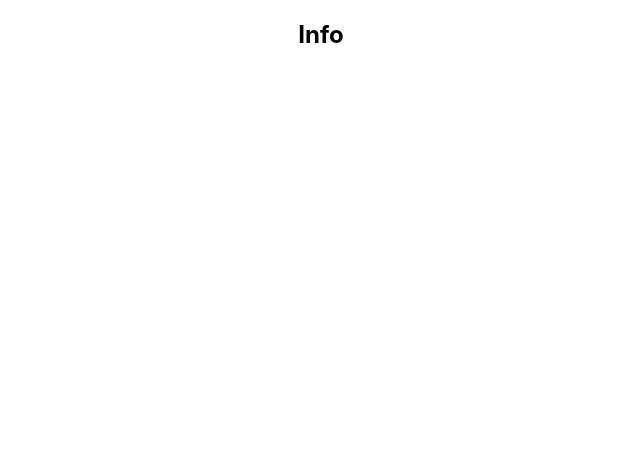
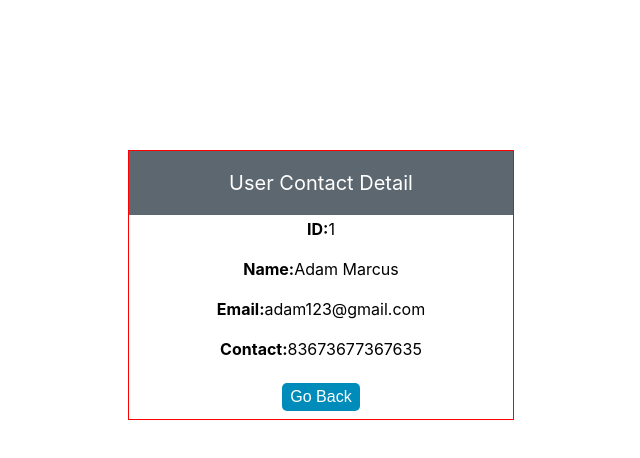
Before and after one commit to bbilginerdem/rtk-crud, a React (Create React App) app: page /info/1 in a window 1280 px wide. Shown: the top 458 px of the page, without its empty margins (319-959 px from the left). Built offline with nearby package versions, Linux system fonts and the light colour scheme; data requests are answered from the project's data file.

Commit message:
info page created

```diff
--- a/src/pages/Info.tsx
+++ b/src/pages/Info.tsx
@@ -1,8 +1,47 @@
-import React from 'react'
+import React, { useEffect } from 'react'
+import { useParams, Link } from 'react-router-dom'
+import { toast } from 'react-toastify'
+import "./Info.css"
+import { useContactQuery } from '../services/contactsApi'
 
 const Info = () => {
+  const { id } = useParams()
+  const { data, error } = useContactQuery(id!)
+
+  useEffect(() => {
+    if (error) {
+      toast.error("Something went wrong!")
+    }
+  }, [error])
   return (
-    <div><h2>Info</h2></div>
+    <div style={{ marginTop: "150px" }}>
+      <div className="card">
+        <div className="card-header">
+          <p>User Contact Detail</p>
+        </div>
+        <div className="container">
+          <strong>ID:</strong>
+          <span>{id}</span>
+          <br />
+          <br />
+          <strong>Name:</strong>
+          <span>{data && data.name}</span>
+          <br />
+          <br />
+          <strong>Email:</strong>
+          <span>{data && data.email}</span>
+          <br />
+          <br />
+          <strong>Contact:</strong>
+          <span>{data && data.contact}</span>
+          <br />
+          <br />
+          <Link to="/">
+            <button className="btn btn-edit">Go Back</button>
+          </Link>
+        </div>
+      </div>
+    </div>
   )
 }
 
--- a/src/services/contactsApi.tsx
+++ b/src/services/contactsApi.tsx
@@ -8,6 +8,10 @@ export const contactsApi = createApi({
   endpoints: (builder) => ({
     contacts: builder.query<Contact[], void>({
       query: () => "/contacts",
+      providesTags: ["Contact"]
+    }),
+    contact: builder.query<Contact, string>({
+      query: (id) => `/contacts/${id}`,
       providesTags: ["Contact"]
     }),
     addContact: builder.mutation<{}, Contact>({
@@ -28,4 +32,4 @@ export const contactsApi = createApi({
   }),
 })
 
-export const { useContactsQuery, useAddContactMutation, useDeleteContactMutation } = contactsApi
+export const { useContactsQuery, useContactQuery, useAddContactMutation, useDeleteContactMutation } = contactsApi
```
